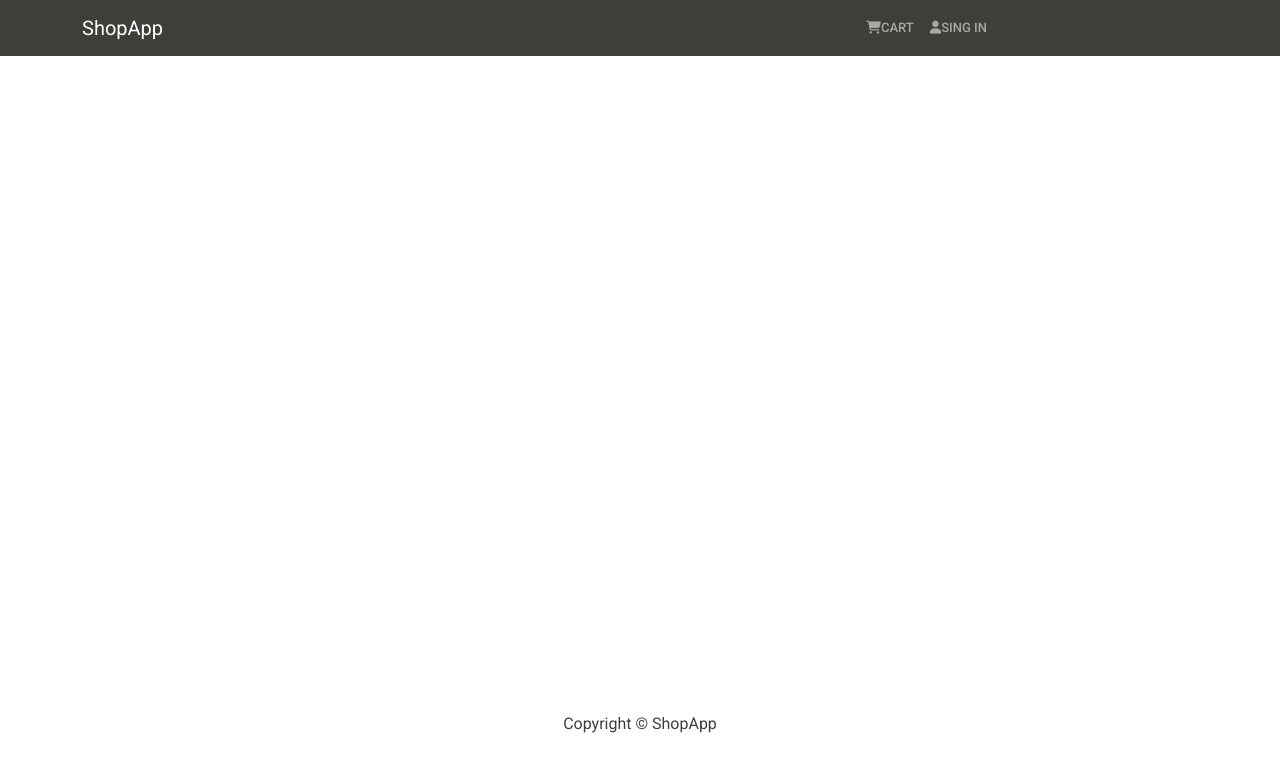
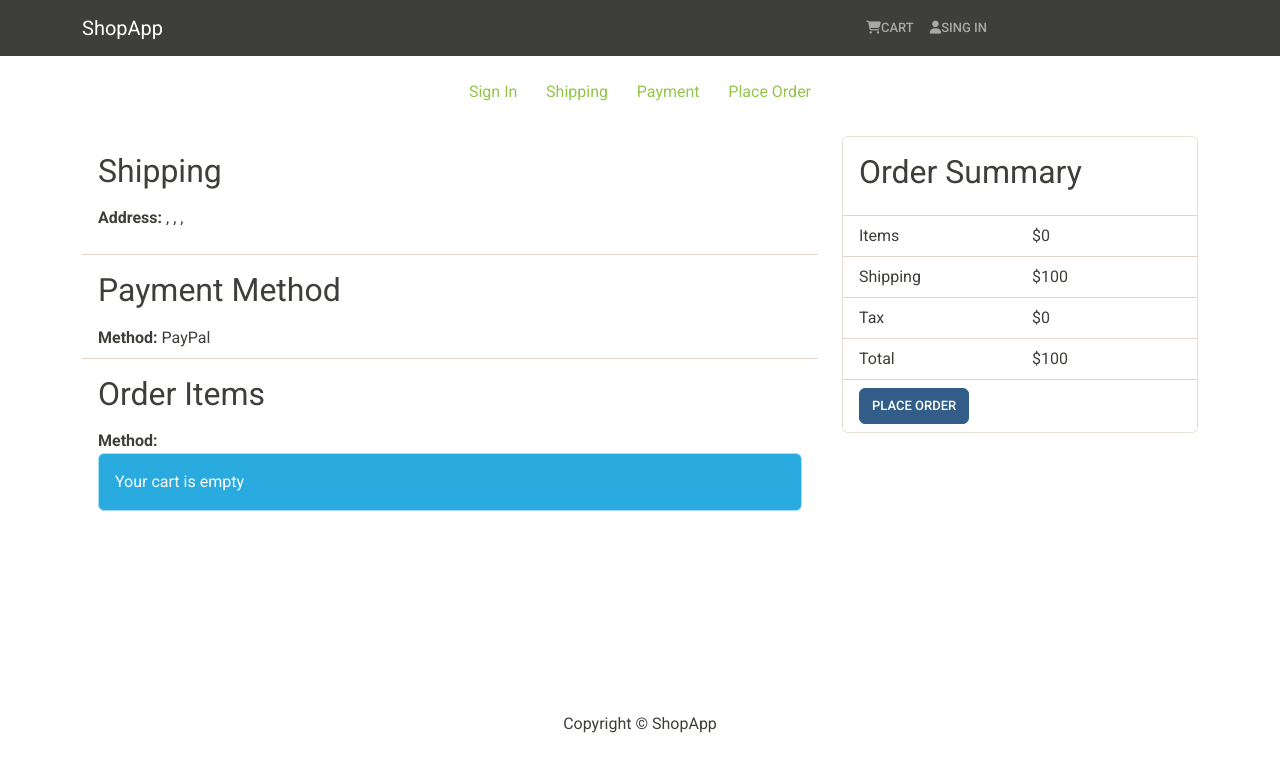
Before and after one commit to GOFT-lab/ShopApp, a React (Create React App) app in the folder frontend/: page /payment in a window 1280 px wide. Both pictures are taken after a click on the button "CONTINUE". Shown: the top 772 px of the page. Built offline with nearby package versions, Linux system fonts and the light colour scheme.

Commit message:
Order Screen

```diff
--- a/frontend/src/App.js
+++ b/frontend/src/App.js
@@ -11,6 +11,7 @@ import RegisterScreen from "./screens/RegisterScreen";
 import ProfileScreen from "./screens/ProfileScreen";
 import ShippingScreen from "./screens/ShippingScreen";
 import PaymentScreen from "./screens/PaymentScreen";
+import PlaceOrderScreen from "./screens/PlaceOrderScreen";
 
 const App = () => {
   return (
@@ -19,6 +20,7 @@ const App = () => {
       <main className='py-3'>
         <Container>
           <Routes>
+            <Route path='/placeorder' element={<PlaceOrderScreen />} />
             <Route path='/payment' element={<PaymentScreen />} />
             <Route path='/shipping' element={<ShippingScreen />} />
             <Route path='/profile' element={<ProfileScreen />} />
--- a/frontend/src/screens/PaymentScreen.js
+++ b/frontend/src/screens/PaymentScreen.js
@@ -47,19 +47,6 @@ const PaymentScreen = () => {
               onChange={(e) => setPaymentMethod(e.target.value)}
             ></Form.Check>
           </Col>
-
-          <Col>
-            <Form.Check
-              className='radio'
-              type='radio'
-              label='Stripe'
-              id='Stripe'
-              name='paymentMethod'
-              value='PayPal'
-              checked
-              onChange={(e) => setPaymentMethod(e.target.value)}
-            ></Form.Check>
-          </Col>
         </Form.Group>
         <Button className='button' type='submit' variant='primary'>
           Continue
--- /dev/null
+++ b/frontend/src/screens/PlaceOrderScreen.js
@@ -0,0 +1,133 @@
+import React, { useState } from "react";
+import { Link, useNavigate } from "react-router-dom";
+import { Button, Row, Col, ListGroup, Image, Card } from "react-bootstrap";
+import { useDispatch, useSelector } from "react-redux";
+import Message from "../components/Message";
+import CheckoutSteps from "../components/CheckoutSteps";
+
+const PlaceOrderScreen = () => {
+  const dispatch = useDispatch();
+  const cart = useSelector((state) => state.cart);
+  const [message, setMessage] = useState(null);
+  const storedDataString = localStorage.getItem("paymentMethod");
+  if (!storedDataString) {
+    setMessage("Password do not munch");
+  }
+  const storedData = JSON.parse(storedDataString);
+
+  cart.itemsPrice = cart.cartItems.reduce(
+    (acc, item) => acc + item.price * item.qty,
+    0
+  );
+  cart.shippingPrice = Number(cart.itemsPrice) > 100 ? 0 : 100;
+  cart.taxPrice = Number((0.15 * cart.itemsPrice).toFixed(2));
+  cart.totalPrice =
+    Number(cart.shippingPrice) +
+    Number(cart.taxPrice) +
+    Number(cart.itemsPrice);
+
+  const placeOrderHandler = () => {};
+
+  return (
+    <>
+      <CheckoutSteps step1 step2 step3 step4 />
+      <Row>
+        <Col md={8}>
+          <ListGroup variant='flush'>
+            <ListGroup.Item>
+              <h2>Shipping</h2>
+              <p>
+                <strong>Address:</strong> {cart.shippingAddress.address},{" "}
+                {cart.shippingAddress.city}, {cart.shippingAddress.postalCode},{" "}
+                {cart.shippingAddress.country}
+              </p>
+            </ListGroup.Item>
+            <ListGroup.Item>
+              <h2>Payment Method</h2>
+              <strong>Method:</strong>{" "}
+              {message && <Message variant='danger'>{message}</Message>}
+              {storedData.paymentMethod}
+            </ListGroup.Item>
+            <ListGroup.Item>
+              <h2>Order Items</h2>
+              <strong>Method:</strong>{" "}
+              {cart.cartItems.length === 0 ? (
+                <Message>Your cart is empty</Message>
+              ) : (
+                <ListGroup variant='flush'>
+                  {cart.cartItems.map((item, index) => (
+                    <ListGroup.Item key={index}>
+                      <Row>
+                        <Col md={1}>
+                          <Image
+                            src={item.image}
+                            alt={item.name}
+                            fluid
+                            rounded
+                          />
+                        </Col>
+                        <Col>
+                          <Link to={`/product/${item.product}`}>
+                            {item.name}
+                          </Link>
+                        </Col>
+                        <Col md={4}>
+                          {item.qty} x ${item.price} = ${item.qty * item.price}
+                        </Col>
+                      </Row>
+                    </ListGroup.Item>
+                  ))}
+                </ListGroup>
+              )}
+            </ListGroup.Item>
+          </ListGroup>
+        </Col>
+        <Col md={4}>
+          <Card>
+            <ListGroup variant='flush'>
+              <ListGroup.Item>
+                <h2>Order Summary</h2>
+              </ListGroup.Item>
+              <ListGroup.Item>
+                <Row>
+                  <Col>Items</Col>
+                  <Col>${cart.itemsPrice}</Col>
+                </Row>
+              </ListGroup.Item>
+              <ListGroup.Item>
+                <Row>
+                  <Col>Shipping</Col>
+                  <Col>${cart.shippingPrice}</Col>
+                </Row>
+              </ListGroup.Item>
+              <ListGroup.Item>
+                <Row>
+                  <Col>Tax</Col>
+                  <Col>${cart.taxPrice}</Col>
+                </Row>
+              </ListGroup.Item>
+              <ListGroup.Item>
+                <Row>
+                  <Col>Total</Col>
+                  <Col>${cart.totalPrice}</Col>
+                </Row>
+              </ListGroup.Item>
+              <ListGroup.Item>
+                <Button
+                  className='btn-block'
+                  type='button'
+                  disabled={cart.cartItems === 0}
+                  onClick={placeOrderHandler}
+                >
+                  Place Order
+                </Button>
+              </ListGroup.Item>
+            </ListGroup>
+          </Card>
+        </Col>
+      </Row>
+    </>
+  );
+};
+
+export default PlaceOrderScreen;
```
